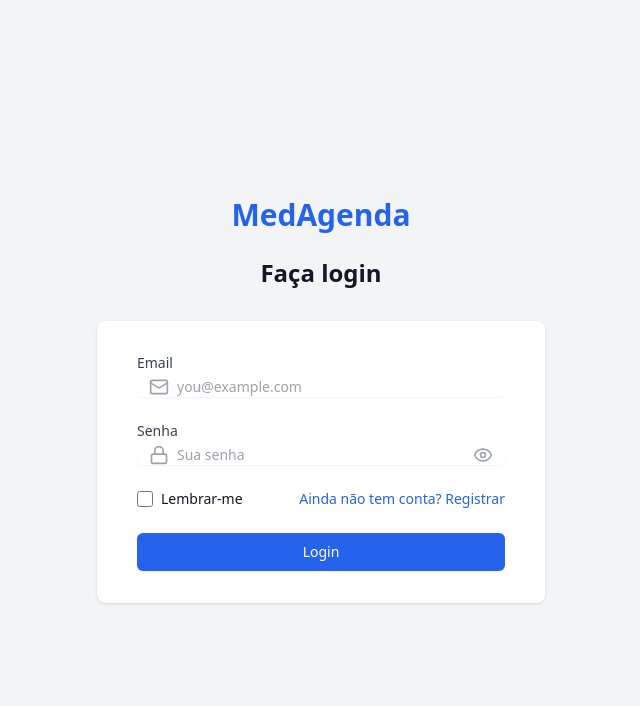
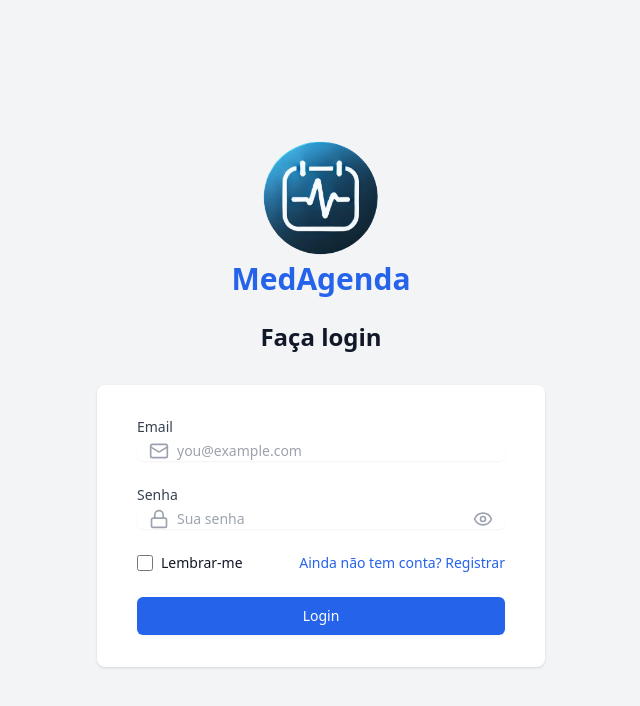
Before and after one commit to nathanmota-dev/med-agenda, a React (Vite) app in the folder frontend/: page / in a window 1280 px wide. Shown: the top 706 px of the page, without its empty margins (319-959 px from the left). Built offline with nearby package versions, Linux system fonts and the light colour scheme; no server answers.

Commit message:
:sparkles: feat: adding logo

```diff
--- a/frontend/src/components/Sidebar.tsx
+++ b/frontend/src/components/Sidebar.tsx
@@ -18,8 +18,13 @@ export default function Sidebar() {
 
     return (
         <aside className="w-64 bg-white shadow-md">
-            <div className="p-4">
-                <h1 className="text-2xl font-bold text-blue-600">Med Agenda</h1>
+            <div className='flex justify-center items-center'>
+                <div className="p-4">
+                    <div className='w-32 h-32'>
+                        <img src="/logo.png" alt="logo" />
+                    </div>
+                    <h1 className="text-2xl font-bold text-blue-600">Med Agenda</h1>
+                </div>
             </div>
             <nav className="mt-6">
                 {sidebarItems.map((item) => (
--- a/frontend/src/pages/dashboard.tsx/index.tsx
+++ b/frontend/src/pages/dashboard.tsx/index.tsx
@@ -50,8 +50,13 @@ export default function Dashboard() {
         <div className="flex h-screen bg-gray-100">
             {/* Sidebar */}
             <aside className="w-64 bg-white shadow-md">
-                <div className="p-4">
-                    <h1 className="text-2xl font-bold text-blue-600">Med Agenda</h1>
+                <div className='flex justify-center items-center'>
+                    <div className="p-4">
+                        <div className='w-32 h-32'>
+                            <img src="/logo.png" alt="logo" />
+                        </div>
+                        <h1 className="text-2xl font-bold text-blue-600">Med Agenda</h1>
+                    </div>
                 </div>
                 <nav className="mt-6">
                     {sidebarItems.map((item) => (
@@ -78,7 +83,7 @@ export default function Dashboard() {
                 {/* Header */}
                 <header className="bg-blue-600 shadow-md">
                     <div className="max-w-7xl mx-auto py-4 px-4 sm:px-6 lg:px-8 flex justify-between items-center">
-                        <h2 className="text-2xl font-bold text-white">Dashboard</h2>
+                        <h2 className="text-2xl font-bold text-white">Med Agenda</h2>
                         <div className="flex items-center">
                             <span className="text-white mr-4">Usuário</span>
                             <div className="h-10 w-10 rounded-full bg-white flex items-center justify-center text-blue-600 font-bold">
--- a/frontend/src/pages/login/index.tsx
+++ b/frontend/src/pages/login/index.tsx
@@ -31,6 +31,9 @@ export default function Login() {
         <div className="min-h-screen bg-gray-100 flex flex-col justify-center py-12 sm:px-6 lg:px-8">
             <div className="sm:mx-auto sm:w-full sm:max-w-md">
                 <div>
+                    <div className='flex justify-center items-center'>
+                        <img className='w-32 h-32' src="/logo.png" alt="Logo" />
+                    </div>
                     <h1 className="text-center text-3xl font-extrabold text-blue-600">MedAgenda</h1>
                     <h2 className="mt-6 text-center text-2xl font-bold text-gray-900">Faça login</h2>
                 </div>
--- a/frontend/src/pages/register/index.tsx
+++ b/frontend/src/pages/register/index.tsx
@@ -31,6 +31,9 @@ export default function Register() {
         <div className="min-h-screen bg-gray-100 flex flex-col justify-center py-12 sm:px-6 lg:px-8">
             <div className="sm:mx-auto sm:w-full sm:max-w-md">
                 <div>
+                    <div className='flex justify-center items-center'>
+                        <img className='w-32 h-32' src="/logo.png" alt="Logo" />
+                    </div>
                     <h1 className="text-center text-3xl font-extrabold text-blue-600">MedAgenda</h1>
                     <h2 className="mt-6 text-center text-2xl font-bold text-gray-900">Registrar</h2>
                 </div>
```
Also changed, not shown: frontend/public/logo.png (added), frontend/public/logo2.png (added).
